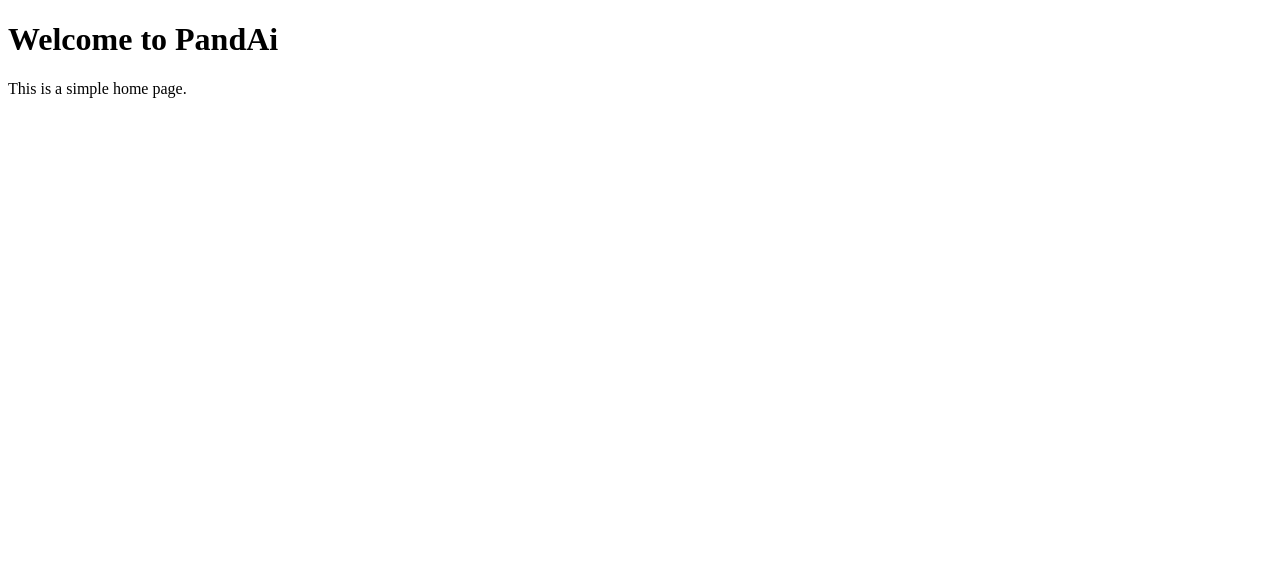
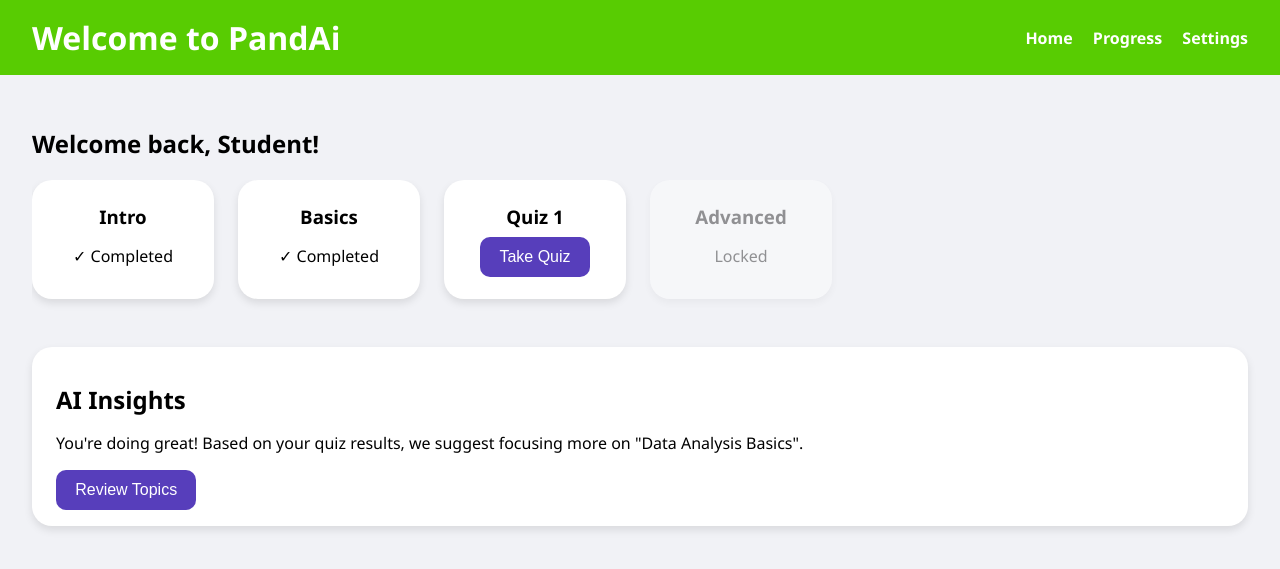
Before and after one commit to saraemyg/pandAi, a Flask app: page / in a window 1280 px wide. Shown: the top 569 px of the page. Run offline with Flask 3, Linux system fonts and the light colour scheme.

Commit message:
draf home

```diff
--- a/website/static/styles.css
+++ b/website/static/styles.css
@@ -0,0 +1,86 @@
+body {
+    margin: 0;
+    font-family: 'Segoe UI', sans-serif;
+    background: #f1f2f6;
+  }
+
+  header {
+    background: #58cc02;
+    color: white;
+    padding: 1rem 2rem;
+    display: flex;
+    justify-content: space-between;
+    align-items: center;
+  }
+
+  header h1 {
+    margin: 0;
+  }
+
+  nav a {
+    color: white;
+    margin-left: 1rem;
+    text-decoration: none;
+    font-weight: bold;
+  }
+
+  .dashboard {
+    padding: 2rem;
+  }
+
+  .progress-path {
+    display: flex;
+    gap: 1.5rem;
+    overflow-x: auto;
+    padding-bottom: 1rem;
+  }
+
+  .lesson {
+    background: white;
+    padding: 1rem;
+    border-radius: 20px;
+    min-width: 150px;
+    text-align: center;
+    box-shadow: 0 4px 8px rgba(0,0,0,0.1);
+    transition: transform 0.2s;
+  }
+
+  .lesson:hover {
+    transform: scale(1.05);
+    cursor: pointer;
+  }
+
+  .lesson.locked {
+    opacity: 0.4;
+    pointer-events: none;
+  }
+
+  .lesson h3 {
+    margin: 0.5rem 0;
+  }
+
+  .ai-feedback {
+    margin-top: 2rem;
+    background: #fff;
+    padding: 1rem 1.5rem;
+    border-radius: 20px;
+    box-shadow: 0 4px 8px rgba(0, 0, 0, 0.1);
+  }
+
+  .ai-feedback h2 {
+    margin-bottom: 1rem;
+  }
+
+  .quiz-btn {
+    background: #573ebb;
+    color: white;
+    border: none;
+    padding: 0.7rem 1.2rem;
+    border-radius: 10px;
+    font-size: 1rem;
+    cursor: pointer;
+  }
+
+  .quiz-btn:hover {
+    background: #202b93;
+  }
--- a/website/templates/home.html
+++ b/website/templates/home.html
@@ -3,18 +3,48 @@
 <head>
     <meta charset="UTF-8">
     <meta name="viewport" content="width=device-width, initial-scale=1.0">
-    <title>Home</title>
+    <title>pandAI - Home</title>
     <link rel="stylesheet" href="{{ url_for('static', filename='styles.css') }}">
     <link rel="icon" href="{{ url_for('static', filename='cake.png') }}" type="image/x-icon">
 </head>
 <body>
-    <div class="container">
+
       <header>
         <h1>Welcome to PandAi</h1>
+        <nav>
+          <a href="#">Home</a>
+          <a href="#">Progress</a>
+          <a href="#">Settings</a>
+        </nav>
       </header>
-        <main>
-            <p>This is a simple home page.</p>
-        </main>
+
+      <div class="dashboard">
+        <h2>Welcome back, Student!</h2>
+        <div class="progress-path">
+          <div class="lesson">
+            <h3>Intro</h3>
+            <p>✓ Completed</p>
           </div>
+          <div class="lesson">
+            <h3>Basics</h3>
+            <p>✓ Completed</p>
+          </div>
+          <div class="lesson">
+            <h3>Quiz 1</h3>
+            <button class="quiz-btn">Take Quiz</button>
+          </div>
+          <div class="lesson locked">
+            <h3>Advanced</h3>
+            <p>Locked</p>
+          </div>
+        </div>
+
+        <div class="ai-feedback">
+          <h2>AI Insights</h2>
+          <p>You're doing great! Based on your quiz results, we suggest focusing more on "Data Analysis Basics".</p>
+          <button class="quiz-btn">Review Topics</button>
+        </div>
+      </div>
+
     </body>
     </html>
```
Lines whose indentation alone changed are shown as unchanged.
